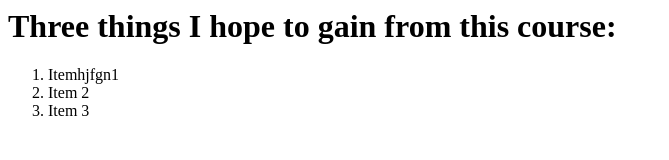
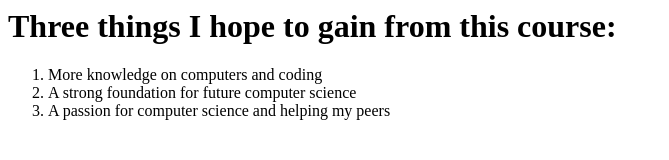
Before and after one commit to TorreyKanko/torreykanko.github.io, a plain HTML site: page index.html/index.html in a window 1280 px wide. Shown: the whole page, without its empty margins (0-669 px from the left). Drawn offline with Linux system fonts and the light colour scheme.

Commit message:
Completed project 0.2

```diff
--- a/index.html/index.html
+++ b/index.html/index.html
@@ -3,8 +3,8 @@
         Three things I hope to gain from this course:
     </h1>
     <ol>
-        <li>Itemhjfgn1</li>
-        <li>Item 2</li>
-        <li>Item 3</li>
+        <li>More knowledge on computers and coding</li>
+        <li>A strong foundation for future computer science</li>
+        <li>A passion for computer science and helping my peers</li>
     </ol>
 </div>
```
